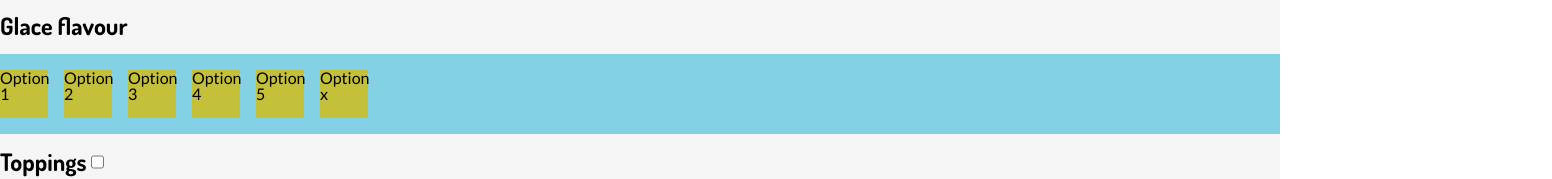
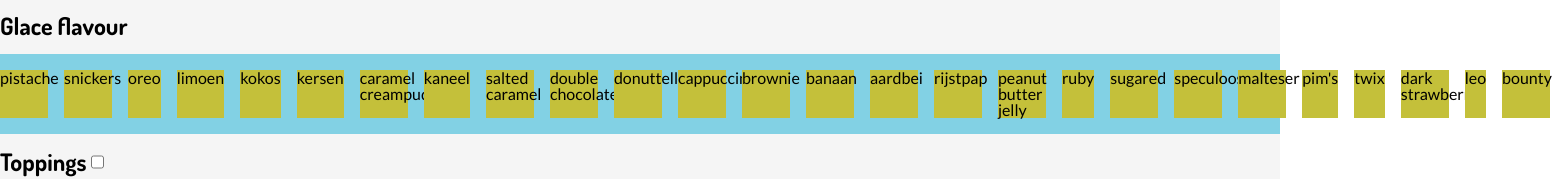
Before and after one commit to NickBevers/donuttello-frontend, a JavaScript app: page /configurator in a window 1280 px wide. Shown: the part 453-632 px from the top of the page, 1552 px wide, since content can reach past the window. Built offline with nearby package versions, Linux system fonts and the light colour scheme.

Commit message:
Feat: read and loop glace flavours out of array

```diff
--- a/src/components/SideBar/GlaceFlavour.vue
+++ b/src/components/SideBar/GlaceFlavour.vue
@@ -1,4 +1,112 @@
 <script setup>
+import { ref } from 'vue'
+// make array of flavours
+const flavours = ref([
+    {
+      flavour: 'pistache',
+      image: 'https://www.averiecooks.com/wp-content/uploads/2016/03/bananabreaddonuts-6.jpg'
+    },
+    {
+      flavour: 'snickers',
+      image: 'https://www.averiecooks.com/wp-content/uploads/2016/03/bananabreaddonuts-6.jpg'
+    },
+    {
+      flavour: 'oreo',
+      image: 'https://www.averiecooks.com/wp-content/uploads/2016/03/bananabreaddonuts-6.jpg'
+    },
+    {
+      flavour: 'limoen',
+      image: 'https://www.averiecooks.com/wp-content/uploads/2016/03/bananabreaddonuts-6.jpg'
+    },
+    {
+      flavour: 'kokos',
+      image: 'https://www.averiecooks.com/wp-content/uploads/2016/03/bananabreaddonuts-6.jpg'
+    },
+    {
+      flavour: 'kersen',
+      image: 'https://www.averiecooks.com/wp-content/uploads/2016/03/bananabreaddonuts-6.jpg'
+    },
+    {
+      flavour: 'caramel creampudding',
+      image: 'https://www.averiecooks.com/wp-content/uploads/2016/03/bananabreaddonuts-6.jpg'
+    },
+    {
+      flavour: 'kaneel',
+      image: 'https://www.averiecooks.com/wp-content/uploads/2016/03/bananabreaddonuts-6.jpg'
+    },
+    {
+      flavour: 'salted caramel',
+      image: 'https://www.averiecooks.com/wp-content/uploads/2016/03/bananabreaddonuts-6.jpg'
+    },
+    {
+      flavour: 'double chocolate',
+      image: 'https://www.averiecooks.com/wp-content/uploads/2016/03/bananabreaddonuts-6.jpg'
+    },
+    {
+      flavour: 'donuttella',
+      image: 'https://www.averiecooks.com/wp-content/uploads/2016/03/bananabreaddonuts-6.jpg'
+    },
+    {
+      flavour: 'cappuccino',
+      image: 'https://www.averiecooks.com/wp-content/uploads/2016/03/bananabreaddonuts-6.jpg'
+    },
+    {
+      flavour: 'brownie',
+      image: 'https://www.averiecooks.com/wp-content/uploads/2016/03/bananabreaddonuts-6.jpg'
+    },
+    {
+      flavour: 'banaan',
+      image: 'https://www.averiecooks.com/wp-content/uploads/2016/03/bananabreaddonuts-6.jpg'
+    },
+    {
+      flavour: 'aardbei',
+      image: 'https://www.averiecooks.com/wp-content/uploads/2016/03/bananabreaddonuts-6.jpg'
+    },
+    {
+      flavour: 'rijstpap',
+      image: 'https://www.averiecooks.com/wp-content/uploads/2016/03/bananabreaddonuts-6.jpg'
+    },
+    {
+      flavour: 'peanut butter jelly',
+      image: 'https://www.averiecooks.com/wp-content/uploads/2016/03/bananabreaddonuts-6.jpg'
+    },
+    {
+      flavour: 'ruby',
+      image: 'https://www.averiecooks.com/wp-content/uploads/2016/03/bananabreaddonuts-6.jpg'
+    },
+    {
+      flavour: 'sugared',
+      image: 'https://www.averiecooks.com/wp-content/uploads/2016/03/bananabreaddonuts-6.jpg'
+    },
+    {
+      flavour: 'speculoos',
+      image: 'https://www.averiecooks.com/wp-content/uploads/2016/03/bananabreaddonuts-6.jpg'
+    },
+    {
+      flavour: 'malteser',
+      image: 'https://www.averiecooks.com/wp-content/uploads/2016/03/bananabreaddonuts-6.jpg'
+    },
+    {
+      flavour: 'pim\'s',
+      image: 'https://www.averiecooks.com/wp-content/uploads/2016/03/bananabreaddonuts-6.jpg'
+    },
+    {
+      flavour: 'twix',
+      image: 'https://www.averiecooks.com/wp-content/uploads/2016/03/bananabreaddonuts-6.jpg'
+    },
+    {
+      flavour: 'dark strawberry',
+      image: 'https://www.averiecooks.com/wp-content/uploads/2016/03/bananabreaddonuts-6.jpg'
+    },
+    {
+      flavour: 'leo',
+      image: 'https://www.averiecooks.com/wp-content/uploads/2016/03/bananabreaddonuts-6.jpg'
+    },
+    {
+      flavour: 'bounty',
+      image: 'https://www.averiecooks.com/wp-content/uploads/2016/03/bananabreaddonuts-6.jpg'
+    }
+]);
 </script>
 <template>
   <div class="confSidebar__item">
@@ -8,12 +116,9 @@
     </header>
     <section class="confSidebar__item__section">
       <ul class="confSidebar__item__section--listing">
-        <li class="listing__item">Option 1</li>
-        <li class="listing__item">Option 2</li>
-        <li class="listing__item">Option 3</li>
-        <li class="listing__item">Option 4</li>
-        <li class="listing__item">Option 5</li>
-        <li class="listing__item">Option x</li>
+        <li v-for="flavour in flavours" class="listing__item">
+          {{flavour.flavour}}
+        </li>
       </ul>
     </section>
   </div>
```
